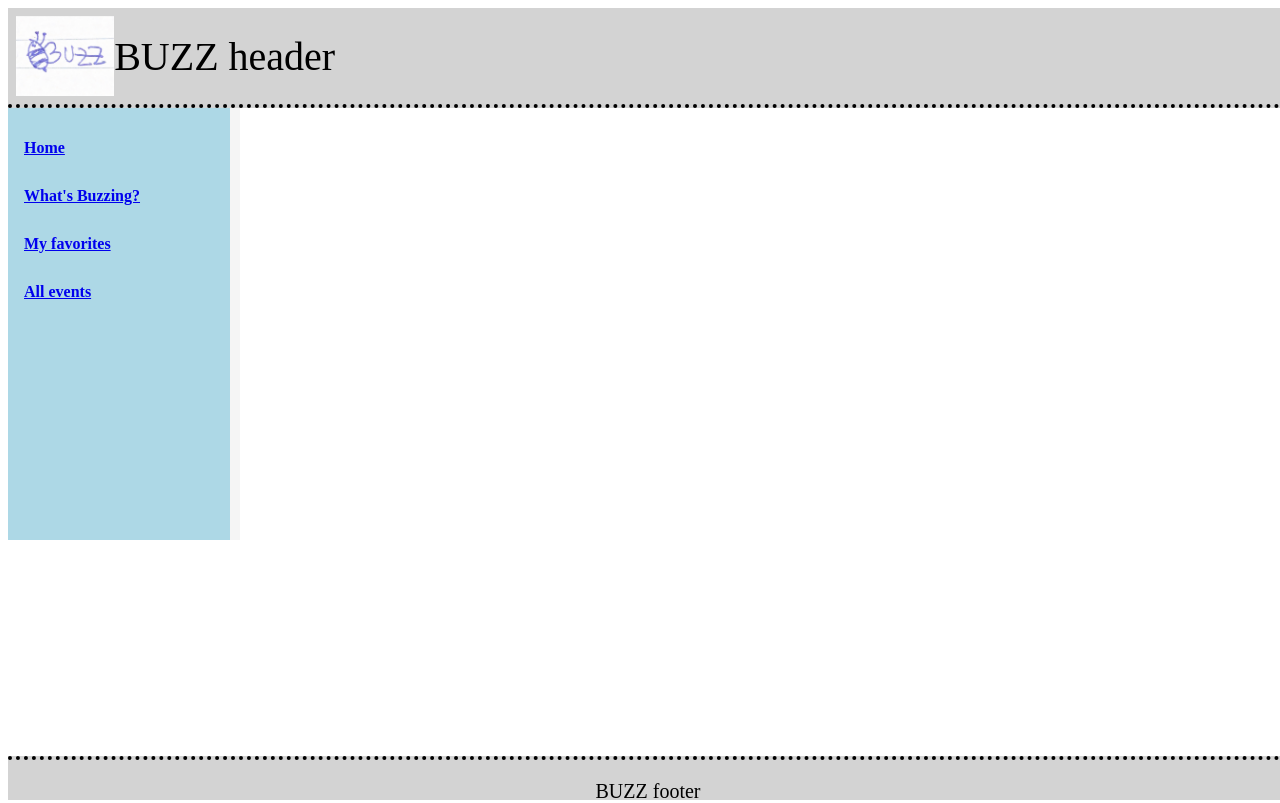
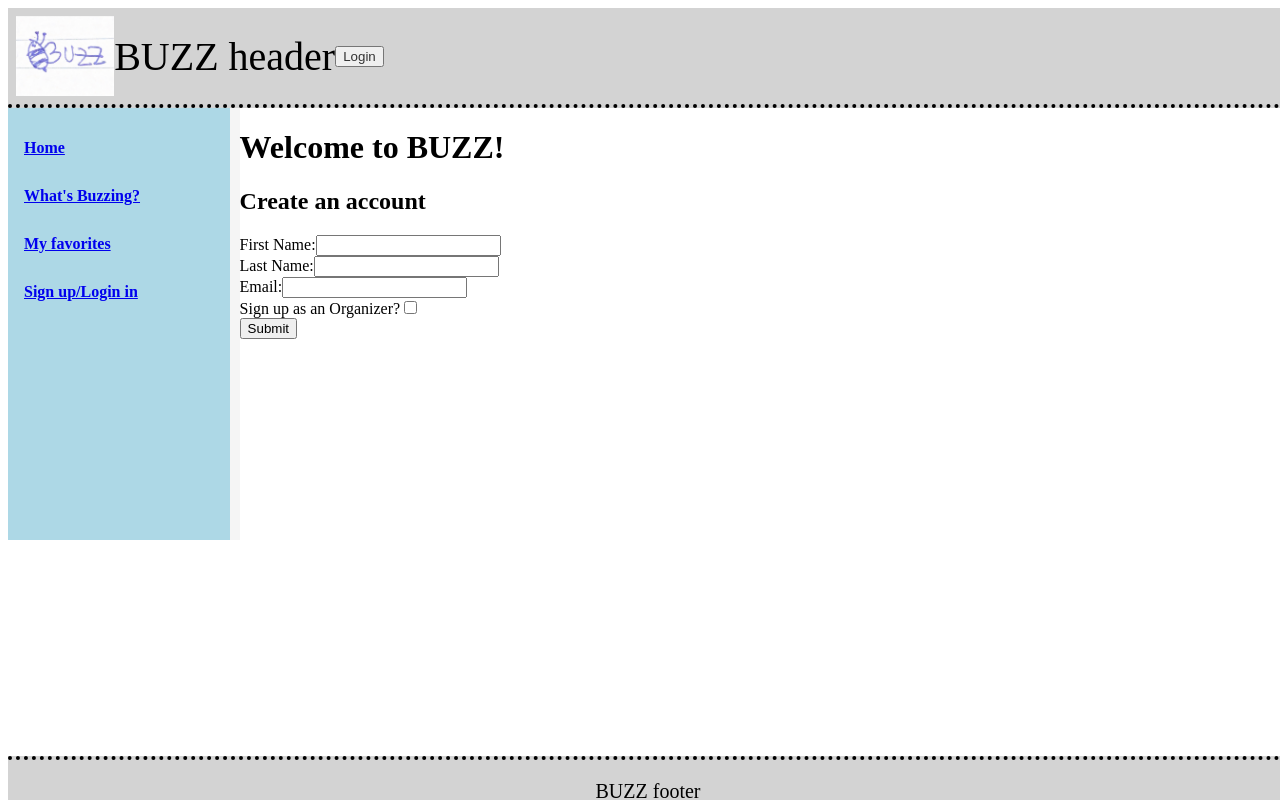
Before and after one commit to benweschler/buzz, a React (Create React App) app: page /login in a window 1280 px wide. Built offline with nearby package versions, Linux system fonts and the light colour scheme.

Commit message:
Added Login page. No style is written as this is still a test app.

```diff
--- a/src/App.js
+++ b/src/App.js
@@ -7,7 +7,7 @@ import {
 import Layout from './components/Layout';
 import Explore from './pages/Explore';
 import Feed from './pages/Feed';
-import All from './pages/All';
+import Login from './pages/Login';
 
 function App() {
     return(
@@ -17,7 +17,7 @@ function App() {
                     <Route exact path="/" element = {<Explore/>} />
                     <Route path= "/explore" element = {<Explore/>} />
                     <Route path = "/feed" element = {<Feed/>} />
-                    <Route path = "/all" element = {<All/>} />
+                    <Route path = "/login" element = {<Login/>} />
                 </Routes>
             </Layout>
         </Router>
--- a/src/components/Header.js
+++ b/src/components/Header.js
@@ -1,11 +1,14 @@
 import React from 'react';
-import logo from '../images/BUZZ.png'
+import logo from '../images/BUZZ.png';
+import "./components.css";
+import {Link} from 'react-router-dom';
 
 function Header() {
     return (
         <header className='Header'>
             <img src={logo} alt="BUZZ logo" height={80} />
             <p style={{fontSize:"40px"}}>{"BUZZ header"}</p>
+            <Link to="/login"><button style={{color:'#333'}}>Login</button></Link>
         </header>
     );
 };
--- a/src/components/Navigation.js
+++ b/src/components/Navigation.js
@@ -22,8 +22,8 @@ function Navigation() {
                     </Link>
                 </li>
                 <li>
-                    <Link to="/all">
-                        All events
+                    <Link to="/login">
+                        Sign up/Login in
                     </Link>
                 </li>
             </ul>
--- /dev/null
+++ b/src/pages/Login.js
@@ -0,0 +1,80 @@
+import React from "react";
+
+class Login extends React.Component {
+  constructor(props){
+    super(props);
+    this.state = {
+      fname: '',
+      lname: '',
+      email: '',
+      isOrg: false,
+      bio: '',
+    };
+    this.handleChange = this.handleChange.bind(this);
+    this.handleSubmit = this.handleSubmit.bind(this);
+  }
+
+  handleChange(event) {
+    const target = event.target;
+    const value = target.type === 'checkbox' ? target.checked : target.value;
+    const field = target.name;
+
+    this.setState({
+      [field]: value
+    });
+  }
+
+  handleSubmit(event) {
+    event.preventDefault();
+    //I guess this is where backend should get involved, right?
+    //bio can be accessed with ref={this.fileInput}
+  }
+
+
+  render() {
+    return(
+      <div>
+        <h1>Welcome to BUZZ!</h1>
+        <h2>Create an account</h2>
+        <form onSubmit={this.handleSubmit}>
+          <label>
+            First Name:
+            <input type="text" name="fname" value={this.state.fname} onChange={this.handleChange}/>
+          </label>
+          <br />
+          <label>
+            Last Name:
+            <input type="text" name="lname" value={this.state.lname} onChange={this.handleChange}/>
+          </label>
+          <br />
+          <label>
+            Email:
+            <input type="email" name="email" value={this.state.email} onChange={this.handleChange}/>
+          </label>
+          <br />
+          <label>
+            Sign up as an Organizer?
+            <input type="checkbox" name="isOrg" checked={this.state.isOrg} onChange={this.handleChange}/>
+          </label>
+          <br />
+          {this.state.isOrg &&
+          <div>
+            <label>
+              Describe your organization:
+              <textarea name="bio" value={this.state.value} onChange={this.handleChange} />
+            </label>
+            <br />
+            <label>
+              Upload an profile picture:
+              <input type="file" ref={this.fileInput} />
+            </label>
+          </div>
+          }
+          <input type="submit" value="Submit"/>
+        </form>
+      </div>
+      )
+  }
+  }
+
+  export default Login;
```
